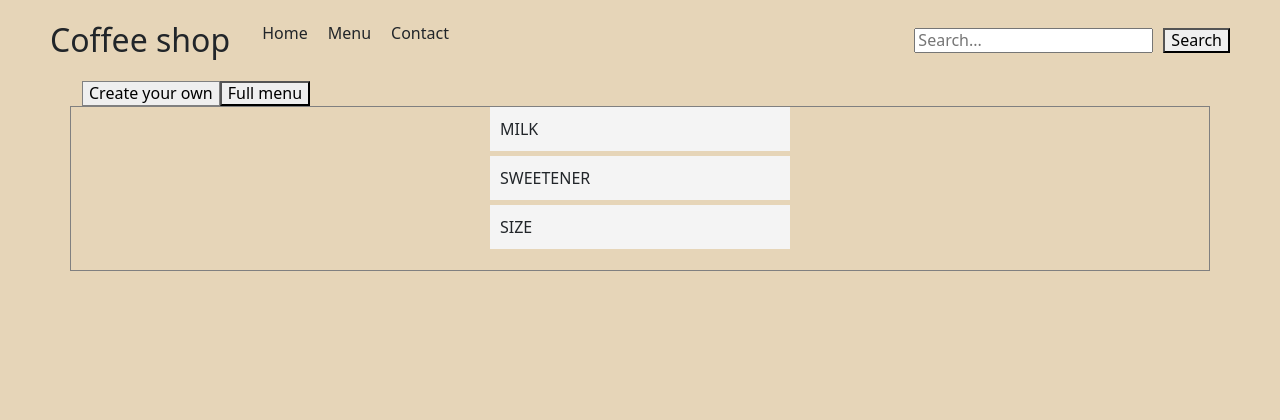
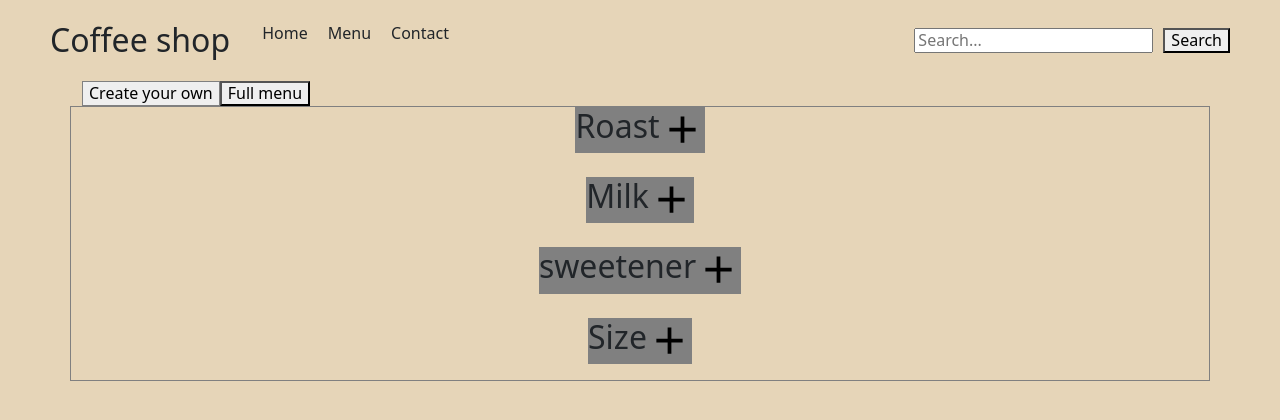
Before and after one commit to owens-dominicci/codeup-coffee, a plain HTML site: page index.html in a window 1280 px wide. Drawn offline with Linux system fonts and the light colour scheme.

Commit message:
added accordion

```diff
--- a/css/styles.css
+++ b/css/styles.css
@@ -14,7 +14,7 @@ body {
     max-height: 300px;
     max-width: 250px;
 }
-ul {
+nav ul {
     display: flex;
     align-items: center;
     flex-direction: row;
@@ -38,16 +38,17 @@ ul {
     background-color: #ddd;
 }
 
-.accordion ul {
+/* .accordion ul {
     display: none;
     padding-left: 20px;
     list-style: none;
     margin: 0;
-}
+} */
 
 /* Tab items active */
 .display {
-    display: block;
+    display: flex;
+    flex-direction: column;
 }
 .default {
     display: block;
@@ -77,3 +78,14 @@ nav {
 }
 
 /* Button style */
+
+/* Accordion style */
+.accordion-wrapper {
+    & div {
+        background-color: gray;
+    }
+}
+
+.icon-btn {
+    cursor: pointer;
+}
--- a/index.html
+++ b/index.html
@@ -38,18 +38,58 @@
                     </div>
                     <div class="tab-content" data-content="create-coffee">
                         <div class="col lt-menu">
-                            <div class="accordion-wrapper">
-                                <div class="accordion roast">
-                                    <ul>
+                            <!-- start Accordion -->
+                            <div
+                                class="accordion-wrapper d-flex flex-column gap-4"
+                            >
+                                <div
+                                    class="accordion roast"
+                                    data-accordion="accordion-roast"
+                                >
+                                    <div
+                                        class="hide-button d-flex justify-content-between"
+                                    >
+                                        <h2>Roast</h2>
+                                        <div
+                                            class="icon-btn"
+                                            data-icon="accordion-roast"
+                                        >
+                                            <img
+                                                src="./assets/img/mi_remove.svg"
+                                                class="remove-btn"
+                                            />
+                                            <img
+                                                src="/assets/img/mi_add.svg"
+                                                class="add-btn"
+                                            />
+                                        </div>
+                                    </div>
+                                    <ul data-list="accordion-roast">
                                         <li>Light</li>
                                         <li>Medium</li>
                                         <li>Dark</li>
                                     </ul>
                                 </div>
-                                <div class="accordion milk" id="accordion">
-                                    <li onclick="toggleList(this)">
-                                        MILK
-                                        <ul>
+                                <div class="accordion milk">
+                                    <div
+                                        class="hide-button d-flex justify-content-between"
+                                    >
+                                        <h2>Milk</h2>
+                                        <div
+                                            class="icon-btn"
+                                            data-icon="accordion-milk"
+                                        >
+                                            <img
+                                                src="./assets/img/mi_remove.svg"
+                                                class="remove-btn"
+                                            />
+                                            <img
+                                                src="/assets/img/mi_add.svg"
+                                                class="add-btn"
+                                            />
+                                        </div>
+                                    </div>
+                                    <ul data-list="accordion-milk">
                                         <li>Whole</li>
                                         <li>2%</li>
                                         <li>Skim</li>
@@ -57,31 +97,61 @@
                                         <li>Oat Milk</li>
                                         <li>Coconut Milk</li>
                                     </ul>
-                                    </li>
                                 </div>
                                 <div class="accordion sweetener">
-                                    <li onclick="toggleList(this)">
-                                        SWEETENER
-                                        <ul>
+                                    <div
+                                        class="hide-button d-flex justify-content-between"
+                                    >
+                                        <h2>sweetener</h2>
+                                        <div
+                                            class="icon-btn"
+                                            data-icon="accordion-sweetener"
+                                        >
+                                            <img
+                                                src="./assets/img/mi_remove.svg"
+                                                class="remove-btn"
+                                            />
+                                            <img
+                                                src="/assets/img/mi_add.svg"
+                                                class="add-btn"
+                                            />
+                                        </div>
+                                    </div>
+                                    <ul data-list="accordion-sweetener">
                                         <li>Sugar</li>
                                         <li>Hazelnut</li>
                                         <li>Vanilla</li>
                                         <li>Coconut</li>
                                         <li>Caramel</li>
                                     </ul>
-                                    </li>
                                 </div>
                                 <div class="accordion size">
-                                    <li onclick="toggleList(this)">
-                                        SIZE
-                                        <ul>
+                                    <div
+                                        class="hide-button d-flex justify-content-between"
+                                    >
+                                        <h2>Size</h2>
+                                        <div
+                                            class="icon-btn"
+                                            data-icon="accordion-size"
+                                        >
+                                            <img
+                                                src="./assets/img/mi_remove.svg"
+                                                class="remove-btn"
+                                            />
+                                            <img
+                                                src="/assets/img/mi_add.svg"
+                                                class="add-btn"
+                                            />
+                                        </div>
+                                    </div>
+                                    <ul data-list="accordion-size">
                                         <li>Small 8oz</li>
                                         <li>Medium 12oz</li>
                                         <li>Large 16oz</li>
                                     </ul>
-                                    </li>
                                 </div>
                             </div>
+                            <!-- end Accordion -->
                             <!-- create coffee -->
                         </div>
                         <div class="col rt-menu">
--- a/js/index.js
+++ b/js/index.js
@@ -1,39 +1,58 @@
-const coffees = [
-    { id: 1, name: "Espresso", roastType: "Dark" },
-    { id: 2, name: "Americano", roastType: "Medium" },
-    { id: 3, name: "Cappuccino", roastType: "Medium" },
-    { id: 4, name: "Latte", roastType: "Light" },
-    { id: 5, name: "Mocha", roastType: "Dark" },
-    { id: 6, name: "Macchiato", roastType: "Medium" },
-    { id: 7, name: "Flat White", roastType: "Light" },
-    { id: 8, name: "Affogato", roastType: "Dark" },
-    { id: 9, name: "Irish Coffee", roastType: "Dark" },
-    { id: 10, name: "Turkish Coffee", roastType: "Dark" },
-    { id: 11, name: "Pour Over", roastType: "Light" },
-    { id: 12, name: "French Press", roastType: "Medium" },
-    { id: 13, name: "Vietnamese Iced Coffee", roastType: "Dark" },
-    { id: 14, name: "Cold Brew", roastType: "Dark" },
-];
+// const toggleList = () => {
+//     const accordionDiv = document.querySelectorAll(".accordion");
+//     const accordionItem = document.querySelectorAll(".accordion ul");
+//     for (let item of accordionItem) {
+//         const itemId = item.getAttribute("[data-list]");
+//         item.classList.add("hidden");
+//     }
+//     for (let div of accordionDiv) {
+//         div.addEventListener("click", (e) => {
+//             const accordionItem = div.querySelector("ul");
+//             accordionItem.classList.add("display");
+//             accordionItem.classList.remove("hidden");
+//             const accordionBtn = div.querySelector(".icon-button");
+//             accordionBtn.addEventListener("click", (e) => {});
+//         });
+//     }
+// };
 
-const renderCoffeeElement = (coffee) => {
-    let tr = document.querySelector(".tr").createElement("tr");
-    tr.classList.add("coffee");
+const toggleList = () => {
+    const accordionDivs = document.querySelectorAll(".accordion");
+    accordionDivs.forEach((div) => {
+        const accordionItem = div.querySelector("ul");
+        const accordionBtn = div.querySelector(".icon-btn");
+        const removeBtn = div.querySelector(".remove-btn");
+        const addBtn = div.querySelector(".add-btn");
+        removeBtn.classList.add("hidden");
+        addBtn.classList.add("display");
+        accordionItem.classList.add("hidden"); // Initially hide all accordion items
 
-    tr.innerHTML = `
-        <td>${coffee.id}</td>
-        <td>${coffee.name}</td>
-        <td>${coffee.roastType}</td>
-    `;
-    return tr;
+        accordionBtn.addEventListener("click", (e) => {
+            e.stopPropagation(); // Prevent unnecessary event bubbling
+            // Toggle visibility of accordion item
+            if (accordionItem.classList.contains("hidden")) {
+                // If hidden, show the item
+                accordionItem.classList.remove("hidden");
+                accordionItem.classList.add("display");
+                //
+                removeBtn.classList.remove("hidden");
+                addBtn.classList.add("hidden");
+            } else {
+                // If displayed, hide the item
+                accordionItem.classList.add("hidden");
+                accordionItem.classList.remove("display");
+                //
+                removeBtn.classList.remove("display");
+                removeBtn.classList.add("hidden");
+                //
+                addBtn.classList.remove("hidden");
+                addBtn.classList.add("display");
+            }
+        });
+    });
 };
-function toggleList(element) {
-    // Toggle the visibility of the nested ul element
-    const nestedList = element.querySelector("ul");
-    nestedList.style.display =
-        window.getComputedStyle(nestedList).display === "none"
-            ? "block"
-            : "none";
-}
 
 //MAIN
-(() => {})();
+(() => {
+    toggleList();
+})();
```
Also changed, not shown: js/data.js (added, +16 -0 lines), assets/img/mi_add.svg (added), assets/img/mi_remove.svg (added). Lines whose indentation alone changed are shown as unchanged.
